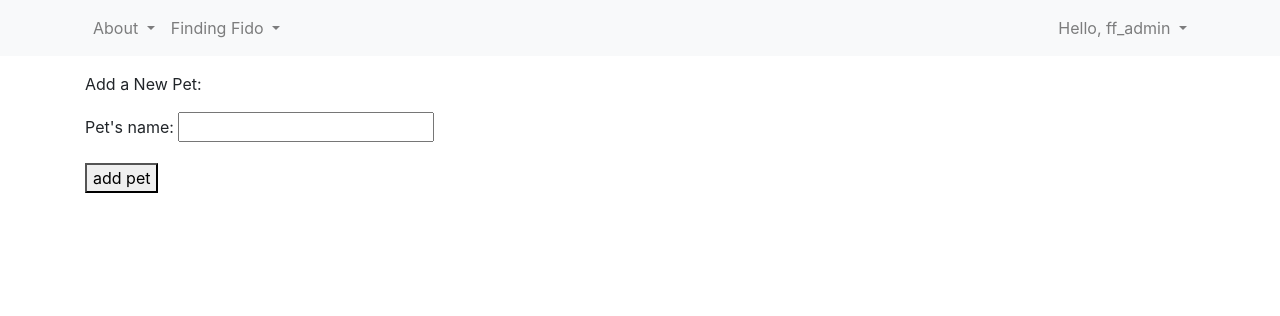
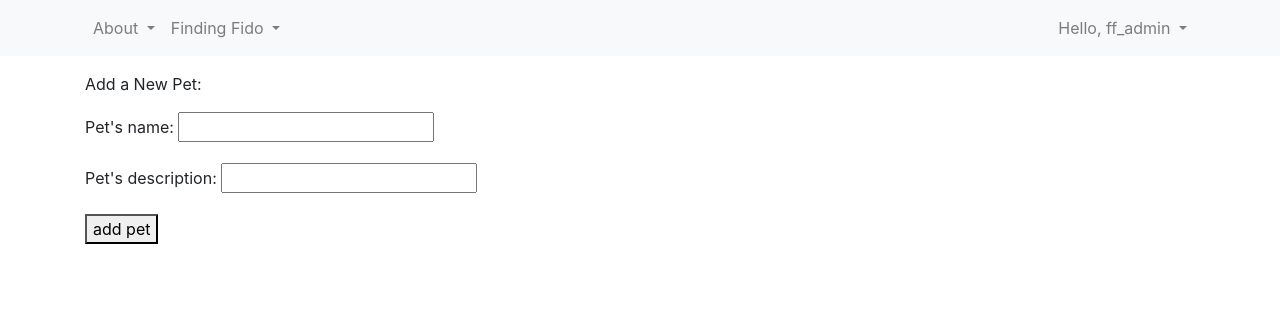
Before and after one commit to elisecho/FidoFinder, a Django app: page /new_pet in a window 1280 px wide. Shown: the top 316 px of the page. Run offline with Django 3.2, Linux system fonts and the light colour scheme; a user stored in the database is signed in; some libraries are stand-ins or nearby versions.

Commit message:
added edit pet capabilities

```diff
--- a/ff_app/forms.py
+++ b/ff_app/forms.py
@@ -4,8 +4,10 @@ from .models import Pet, Harness
 class PetForm(forms.ModelForm):
     class Meta:
         model = Pet
-        fields = ['name']
-        labels = {'name': 'Pet\'s name'}
+        fields = ['name', 'description']
+        labels = {'name': 'Pet\'s name',
+                  'description': 'Pet\'s description'
+                 }
 
 class HarnessForm(forms.ModelForm):
     class Meta:
--- a/ff_app/templates/ff_app/pet.html
+++ b/ff_app/templates/ff_app/pet.html
@@ -1,7 +1,8 @@
 {% extends 'ff_app/base.html' %}
 
 {% block content %}
-	<p>Pet: {{ pet }}</p>
+	<p> Pet's Name: {{ pet }}<a href="{% url 'ff_app:edit_pet' pet.id %}"><small> edit pet</small></a></p>
+	<p>Description: {{ pet.description }}</p>
 
  	<p>Harness:</p>
  	<p>
@@ -14,7 +15,7 @@
 			<p>
 				Harness ID: {{ harness.harnessID }} -
 				Date Registered: {{ harness.date_added|date:'M d, Y H:i' }} -
-				<a href="{% url 'ff_app:edit_harness' harness.id %}">edit harness</a>
+				<a href="{% url 'ff_app:edit_harness' harness.id %}"><small>edit harness</small></a>
 			</p>
     	</li>
   	{% empty %}
--- a/ff_app/urls.py
+++ b/ff_app/urls.py
@@ -21,6 +21,9 @@ urlpatterns = [
     # A form for users to edit an existing harness
     path('edit_harness/<int:harness_id>/', views.edit_harness, name='edit_harness'),
 
+    # A form for users to edit an existing pet
+    path('edit_pet/<int:pet_id>/', views.edit_pet, name='edit_pet'),
+
     #change password page
     path('change_password/', views.change_password, name='change_password'),
 
--- a/ff_app/views.py
+++ b/ff_app/views.py
@@ -100,6 +100,28 @@ def edit_harness(request, harness_id):
     return render(request, 'ff_app/edit_harness.html', context)
 
 @login_required
+def edit_pet(request, pet_id):
+    '''edit an existing pet'''
+    pet = Pet.objects.get(id=pet_id)
+
+    #validate requesting user is the pet's owner before making the change.
+    if pet.owner != request.user:
+        raise Http404
+
+    if request.method != 'POST':
+        # Initial request; pre-fill form with the current harness information
+        form = PetForm(instance=pet)
+    else:
+        # POST data submitted; process the data.
+        form = PetForm(instance=pet, data=request.POST)
+        if form.is_valid():
+            form.save()
+            return HttpResponseRedirect(reverse('ff_app:pet', args=[pet.id]))
+
+    context = {'pet': pet, 'form': form}
+    return render(request, 'ff_app/edit_pet.html', context)
+
+@login_required
 def change_password(request):
     '''view for users to change their password, using a standard PasswordChangeForm
     located in django.contrib.auth.forms library, NOT in the forms.py script'''
```
Also changed, not shown: ff_app/templates/ff_app/edit_pet.html (added, +14 -0 lines), db.sqlite3.
